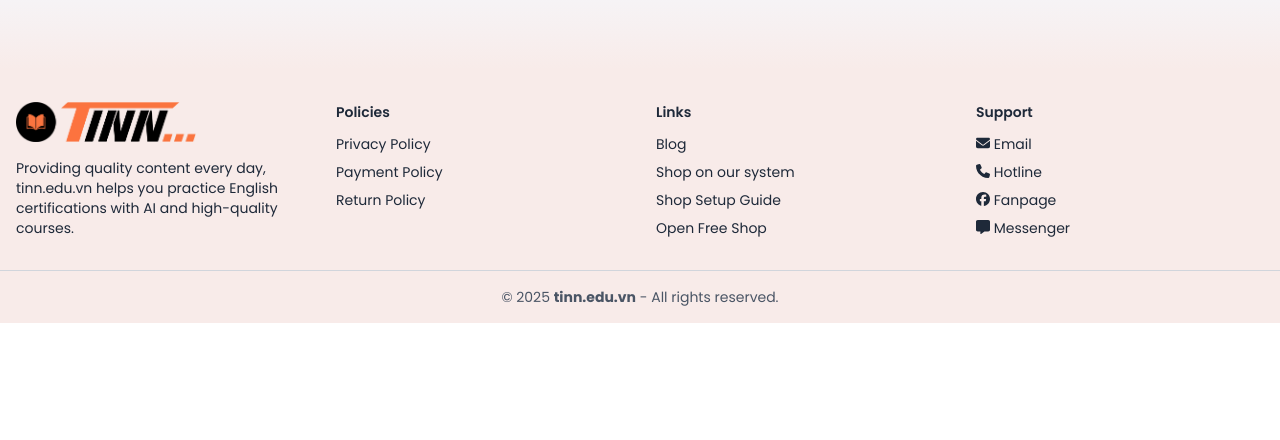
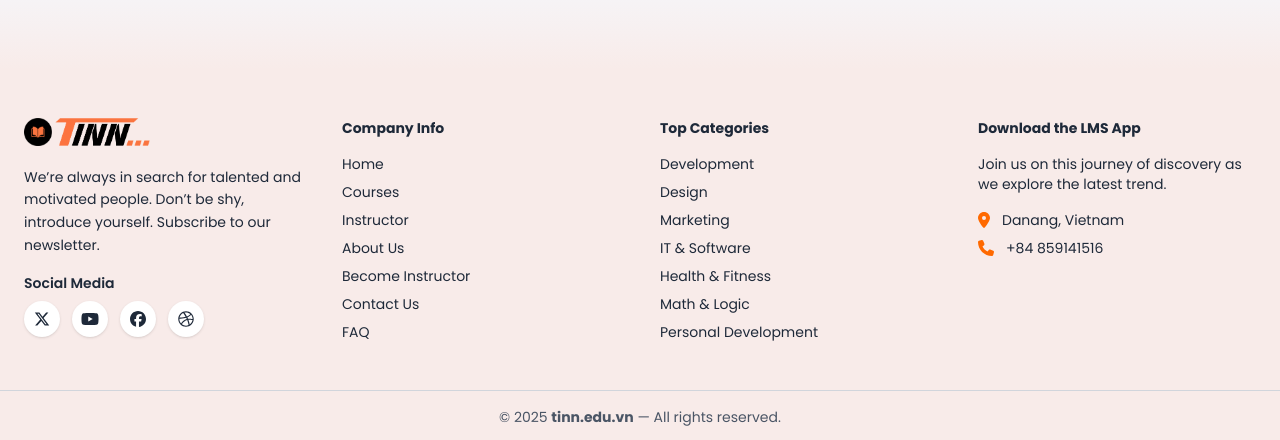
Before and after one commit to ngovantin/E-learning-fe, a Next.js app: page / in a window 1280 px wide. Shown: the part 4145-4585 px from the top of the page. Before the commit the page ends 4468 px from the top, so only its background shows below. Built offline with nearby package versions, Linux system fonts and the light colour scheme; no server answers.

Commit message:
second refator homepage

```diff
--- a/src/components/outlet/Footer.jsx
+++ b/src/components/outlet/Footer.jsx
@@ -1,65 +1,88 @@
-import { faFacebook } from '@fortawesome/free-brands-svg-icons';
-import { faEnvelope, faMessage, faPhone } from '@fortawesome/free-solid-svg-icons';
+import {
+  faFacebook,
+  faYoutube,
+  faXTwitter,
+  faDribbble,
+} from '@fortawesome/free-brands-svg-icons';
+import { faEnvelope, faPhone, faLocationDot } from '@fortawesome/free-solid-svg-icons';
 import { FontAwesomeIcon } from '@fortawesome/react-fontawesome';
 
 const Footer = () => {
   return (
     <footer className="bg-[#F8EBE9] text-gray-800">
-      <div className="max-w-7xl mx-auto px-4 py-8">
-        <div className="grid grid-cols-1 sm:grid-cols-2 xl:grid-cols-4 gap-8">
-          {/* Logo & Intro */}
+      <div className="max-w-7xl mx-auto px-6 py-12 grid grid-cols-1 sm:grid-cols-2 lg:grid-cols-4 gap-10">
+        {/* Logo & About */}
         <div>
-            <img
-              src="/footer_logo.png"
-              className="h-10 mb-4 "
-            />
-            <p className="text-sm">
-            Providing quality content every day, tinn.edu.vn helps you practice English certifications with AI and
-            high-quality courses.
+
+
+          <img src="/footer_logo.png" alt="" className='h-7 mb-5'/>
+
+          <p className="text-sm leading-relaxed mb-4">
+            We’re always in search for talented and motivated people. Don’t be shy, introduce yourself. Subscribe to our newsletter.
           </p>
+          <h4 className="font-semibold mb-2">Social Media</h4>
+          <div className="flex gap-3">
+            {[faXTwitter, faYoutube, faFacebook, faDribbble].map((icon, index) => (
+              <div key={index} className="w-9 h-9 rounded-full bg-white shadow flex items-center justify-center hover:scale-105 transition">
+                <FontAwesomeIcon icon={icon} className="text-gray-800" />
+              </div>
+            ))}
+          </div>
         </div>
 
-          {/* Policies */}
+        {/* Company Info */}
         <div>
-            <h4 className="font-semibold mb-3">Policies</h4>
+          <h4 className="font-bold mb-4">Company Info</h4>
           <ul className="space-y-2 text-sm">
-              <li><a href="/chinh-sach-bao-mat" className="hover:underline">Privacy Policy</a></li>
-              <li><a href="/chinh-sach-thanh-toan" className="hover:underline">Payment Policy</a></li>
-              <li><a href="/chinh-sach-doi-tra" className="hover:underline">Return Policy</a></li>
+            <li><a href="/" className="hover:underline">Home</a></li>
+            <li><a href="/courses" className="hover:underline">Courses</a></li>
+            <li><a href="/instructor" className="hover:underline">Instructor</a></li>
+            <li><a href="/about" className="hover:underline">About Us</a></li>
+            <li><a href="/become-instructor" className="hover:underline">Become Instructor</a></li>
+            <li><a href="/contact" className="hover:underline">Contact Us</a></li>
+            <li><a href="/faq" className="hover:underline">FAQ</a></li>
           </ul>
         </div>
 
-          {/* Links */}
+        {/* Top Categories */}
         <div>
-            <h4 className="font-semibold mb-3">Links</h4>
+          <h4 className="font-bold mb-4">Top Categories</h4>
           <ul className="space-y-2 text-sm">
-              <li><a href="/blog" className="hover:underline">Blog</a></li>
-              <li><a href="/shop" className="hover:underline">Shop on our system</a></li>
-              <li><a href="/blog/huong-dan-mo-shop-ban-acc-mien-phi" className="hover:underline">Shop Setup Guide</a></li>
-              <li><a href="/mo-shop" className="hover:underline">Open Free Shop</a></li>
+            <li>Development</li>
+            <li>Design</li>
+            <li>Marketing</li>
+            <li>IT & Software</li>
+            <li>Health & Fitness</li>
+            <li>Math & Logic</li>
+            <li>Personal Development</li>
           </ul>
         </div>
 
-          {/* Support */}
+        {/* App & Contact Info */}
         <div>
-            <h4 className="font-semibold mb-3">Support</h4>
-            <ul className="space-y-2 text-sm">
-              <li><a href="mailto:support@phuthang.net" className="hover:underline"><FontAwesomeIcon icon={faEnvelope}/> Email</a></li>
-              <li><a href="tel:+84123456789" className="hover:underline"><FontAwesomeIcon icon={faPhone}/> Hotline</a></li>
-              <li><a href="https://facebook.com/phuthangnet" target="_blank" rel="noopener noreferrer" className="hover:underline"><FontAwesomeIcon icon={faFacebook}/> Fanpage</a></li>
-              <li><a href="https://m.me/phuthangnet" target="_blank" rel="noopener noreferrer" className="hover:underline"><FontAwesomeIcon icon={faMessage}/> Messenger</a></li>
-            </ul>
+          <h4 className="font-bold mb-4">Download the LMS App</h4>
+          <p className="text-sm mb-4">
+            Join us on this journey of discovery as we explore the latest trend.
+          </p>
+          <div className="flex items-center gap-3 mb-2">
+            <FontAwesomeIcon icon={faLocationDot} className="text-orange-500" />
+            <span className="text-sm">Danang, Vietnam</span>
+          </div>
+          <div className="flex items-center gap-3 mb-4">
+            <FontAwesomeIcon icon={faPhone} className="text-orange-500" />
+            <span className="text-sm">+84 859141516</span>
           </div>
         </div>
       </div>
 
-      {/* Footer Bottom */}
+      {/* Payment Gateway */}
       <div className="border-t border-gray-300">
-        <div className="max-w-7xl mx-auto px-4 py-4 text-center text-sm text-gray-600">
-          © 2025 <strong>tinn.edu.vn</strong> - All rights reserved.
+        <div className="max-w-7xl mx-auto px-6 py-4 text-center text-sm text-gray-600">
+          © 2025 <strong>tinn.edu.vn</strong> — All rights reserved.
         </div>
       </div>
     </footer>
   );
 };
+
 export default Footer;
```
Also changed, not shown: 1 other file (tests, documents, lock files or other folders). Lines whose indentation alone changed are shown as unchanged.
